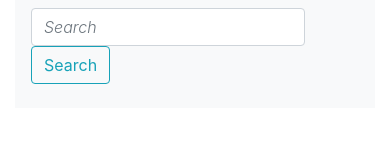
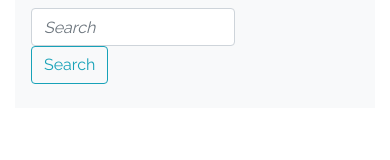
Before and after one commit to bradfrancis/recipe-manager, a React (Create React App) app: page / in a window 390 px wide. Shown: the top 160 px of the page. Built offline with nearby package versions, Linux system fonts and the light colour scheme.

Commit message:
Started making SearchResults more responsive. Added Google Fonts.

```diff
--- a/public/index.html
+++ b/public/index.html
@@ -5,12 +5,16 @@
     <meta name="viewport" content="width=device-width, initial-scale=1" />
     <meta name="theme-color" content="#000000" />
 
+    <!-- Boostrap -->
     <link
       rel="stylesheet"
       href="https://maxcdn.bootstrapcdn.com/bootstrap/4.4.1/css/bootstrap.min.css"
       integrity="sha384-Vkoo8x4CGsO3+Hhxv8T/Q5PaXtkKtu6ug5TOeNV6gBiFeWPGFN9MuhOf23Q9Ifjh"
       crossorigin="anonymous"
     />
+
+    <!-- Google Fonts -->
+    <link href="https://fonts.googleapis.com/css?family=Gelasio|Raleway&display=swap" rel="stylesheet">
 
     <title>Recipe Manager</title>
   </head>
--- a/src/components/RecipeCard.js
+++ b/src/components/RecipeCard.js
@@ -39,8 +39,6 @@ const RecipeCardLabelPills = ({healthLabels, dietLabels}) => {
 }
 
 const RecipeCard = ({data}) => {
-	console.log(data.dietLabels.concat(data.healthLabels));
-
 	return (
 		<Card style={{width: "18rem"}} border="secondary">
 			<Card.Img variant="top" src={data.image} />
--- a/src/components/SearchResults.js
+++ b/src/components/SearchResults.js
@@ -1,7 +1,6 @@
 import React from "react";
 import Loader from "./Loader";
 import RecipeCard from "./RecipeCard";
-import CardColumns from "react-bootstrap/CardColumns";
 import Button from "react-bootstrap/Button";
 import Container from "react-bootstrap/Container";
 import AutoDisappearingAlert from "./AutoDissappearingAlert";
@@ -14,11 +13,11 @@ const SearchResults = ({ recipes, query, isFetching, fetchingDidError, actions }
 			{isFetching && <Loader />}
 			{recipesLoaded &&
 				<div className="my-5">
-					<CardColumns>
+					<div className="d-flex flex-row flex-wrap">
 						{
 							recipes.map(recipe => <RecipeCard data={recipe} key={btoa(recipe.uri)} />)
 						}
-					</CardColumns>
+					</div>
 
 					{fetchingDidError &&
 						<AutoDisappearingAlert variant="danger">
--- a/src/index.css
+++ b/src/index.css
@@ -4,3 +4,12 @@ input::placeholder {
 	font-weight: 300;
 	color: rgba(0, 0, 0, 0.4);
 }
+
+* {
+	font-family: 'Raleway', sans-serif;
+}
+
+/* h1, h2, h3, h4, h5,
+.h1, .h2, .h3, .h4, .h5 {
+	font-family: 'Gelasio', serif;
+} */
```
